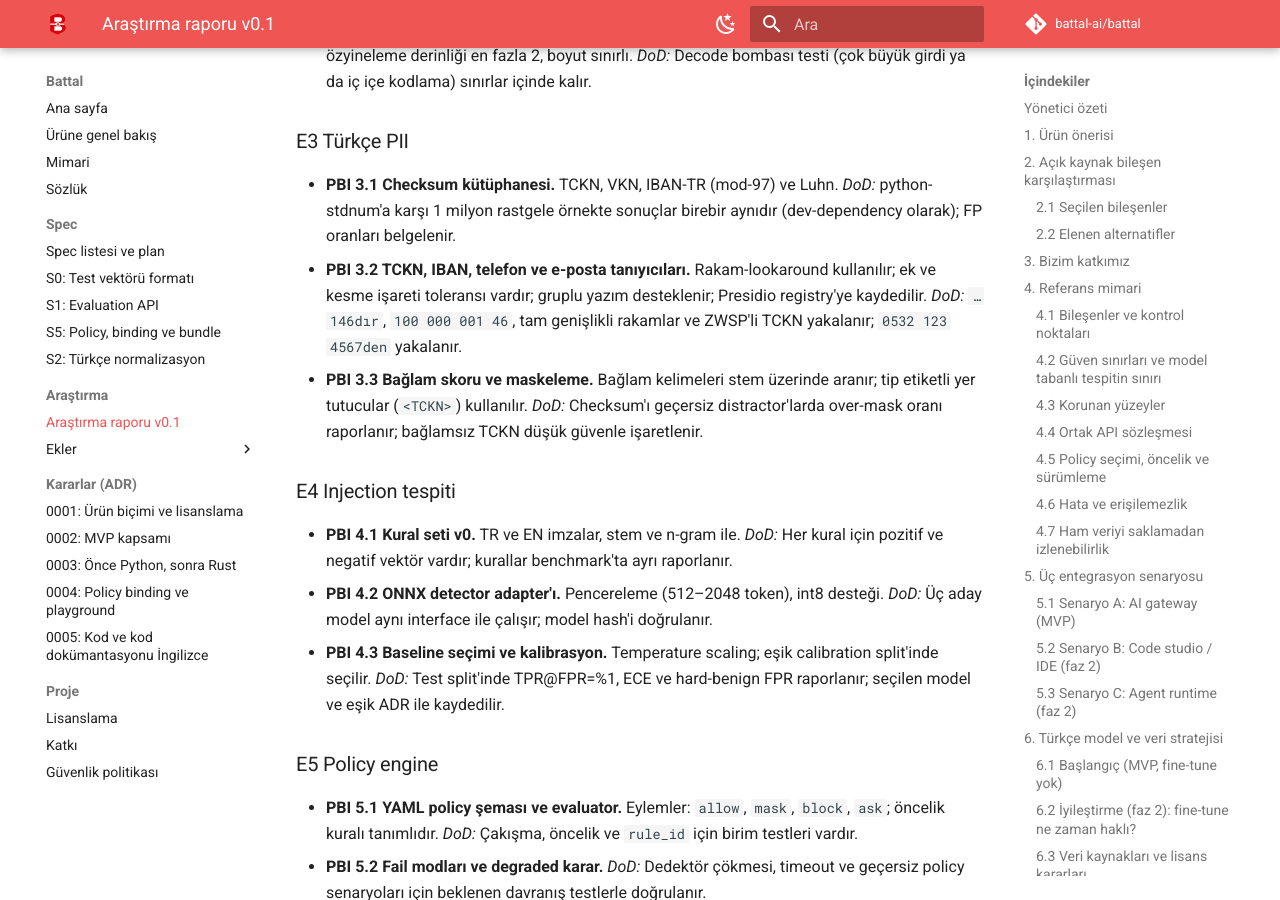
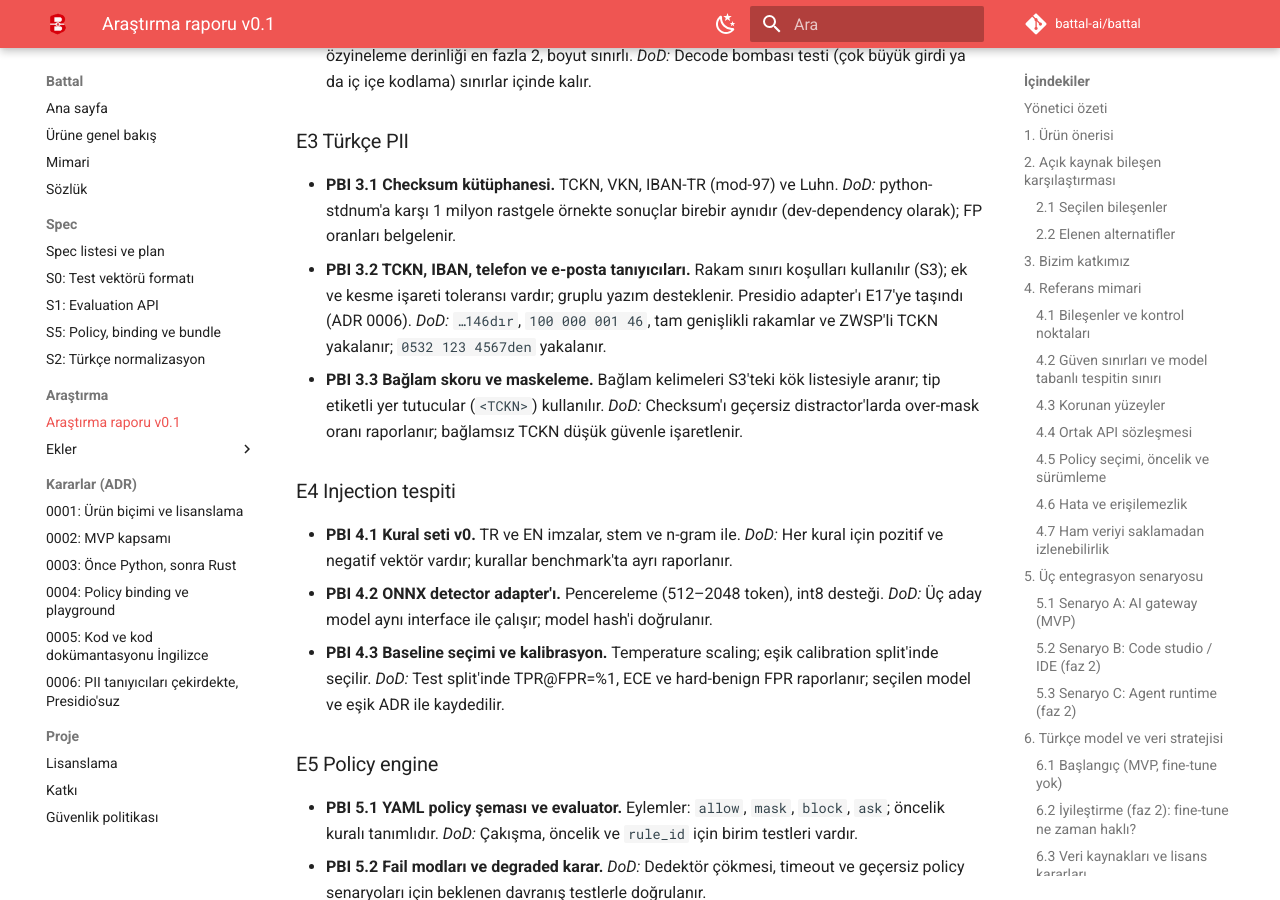
Before and after one commit to battal-ai/battal, an MkDocs documentation site: the page built from docs/research/index.md, in a window 1280 px wide and 900 px high, scrolled down 18836 px. Built offline with MkDocs 1.6.1 and Material for MkDocs 9.7.7, drawn with Linux system fonts in a browser that asks for light colours; comment, search, counter and statistics services are not loaded.

Commit message:
Add ADR 0006: PII recognizers in core, without Presidio
Co-Authored-By: Claude Opus 5.5 <noreply@anthropic.com>

```diff
--- a/docs/research/index.md
+++ b/docs/research/index.md
@@ -541,12 +541,13 @@ Takvim ve sprint ataması yapılmamıştır. MVP epic'leri ayrıntılı, sonraki
 - **PBI 3.1 Checksum kütüphanesi.** TCKN, VKN, IBAN-TR (mod-97) ve Luhn.
   *DoD:* python-stdnum'a karşı 1 milyon rastgele örnekte sonuçlar birebir aynıdır (dev-dependency
   olarak); FP oranları belgelenir.
-- **PBI 3.2 TCKN, IBAN, telefon ve e-posta tanıyıcıları.** Rakam-lookaround kullanılır; ek ve
-  kesme işareti toleransı vardır; gruplu yazım desteklenir; Presidio registry'ye kaydedilir.
+- **PBI 3.2 TCKN, IBAN, telefon ve e-posta tanıyıcıları.** Rakam sınırı koşulları kullanılır
+  (S3); ek ve kesme işareti toleransı vardır; gruplu yazım desteklenir. Presidio adapter'ı E17'ye
+  taşındı (ADR 0006).
   *DoD:* `…146dır`, `100 000 001 46`, tam genişlikli rakamlar ve ZWSP'li TCKN yakalanır;
   `0532 123 4567den` yakalanır.
-- **PBI 3.3 Bağlam skoru ve maskeleme.** Bağlam kelimeleri stem üzerinde aranır; tip etiketli
-  yer tutucular (`<TCKN>`) kullanılır.
+- **PBI 3.3 Bağlam skoru ve maskeleme.** Bağlam kelimeleri S3'teki kök listesiyle aranır; tip
+  etiketli yer tutucular (`<TCKN>`) kullanılır.
   *DoD:* Checksum'ı geçersiz distractor'larda over-mask oranı raporlanır; bağlamsız TCKN düşük
   güvenle işaretlenir.
 
--- a/mkdocs.yml
+++ b/mkdocs.yml
@@ -68,6 +68,7 @@ nav:
       - "0003: Önce Python, sonra Rust": decisions/0003-language-python-then-rust.md
       - "0004: Policy binding ve playground": decisions/0004-policy-binding-and-playground.md
       - "0005: Kod ve kod dokümantasyonu İngilizce": decisions/0005-code-language-english.md
+      - "0006: PII tanıyıcıları çekirdekte, Presidio'suz": decisions/0006-pii-without-presidio.md
   - Proje:
       - Lisanslama: proje/lisanslama.md
       - Katkı: proje/katki.md
```
Also changed, not shown: docs/decisions/0006-pii-without-presidio.md (added, +44 -0 lines), docs/mimari.md (+2 -2 lines), docs/urun.md (+1 -1 lines).
